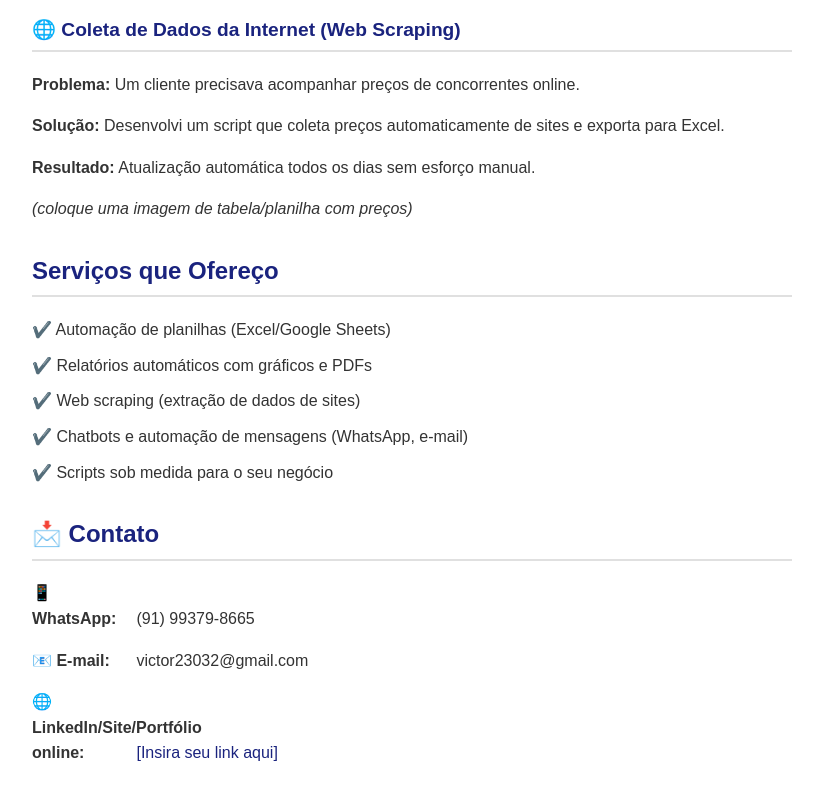
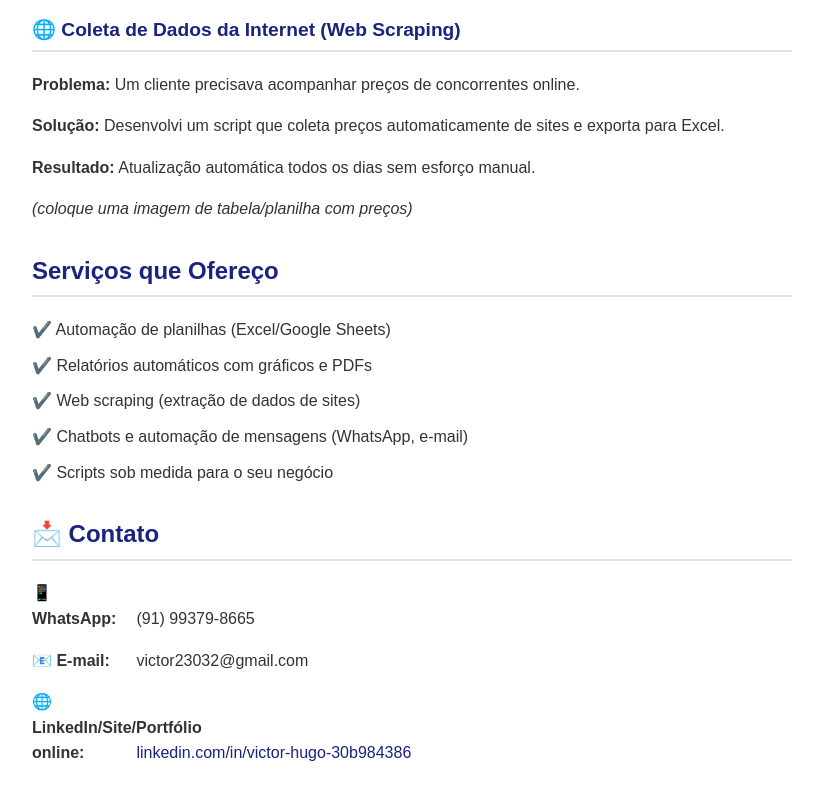
Before and after one commit to virtusvh/meu_portiflio, a plain HTML site: page portifolio.html in a window 1280 px wide. Shown: the part 1009-1809 px from the top of the page, without its empty margins (228-1051 px from the left). Drawn offline with Linux system fonts and the light colour scheme.

Commit message:
Update portifolio.html

```diff
--- a/portifolio.html
+++ b/portifolio.html
@@ -123,7 +123,7 @@
     <div class="contact-info">
         <p><strong>📱 WhatsApp:</strong> (91) 99379-8665</p>
         <p><strong>📧 E-mail:</strong> victor23032@gmail.com</p>
-        <p><strong>🌐 LinkedIn/Site/Portfólio online:</strong> <a href="#">[Insira seu link aqui]</a></p>
+        <p><strong>🌐 LinkedIn/Site/Portfólio online:</strong> <a href="https://www.linkedin.com/in/victor-hugo-30b984386" target="_blank">linkedin.com/in/victor-hugo-30b984386</a></p>
     </div>
 
 </body>
```
